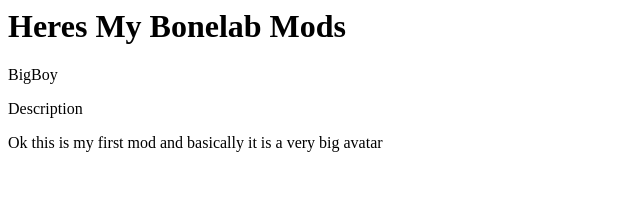
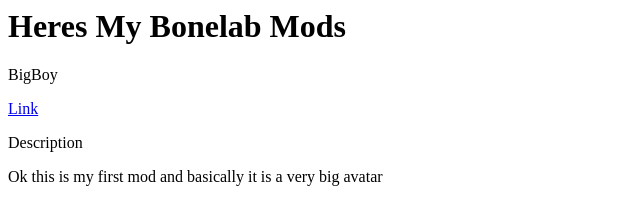
Before and after one commit to Jakedeee/jakedeee.github.io, a plain HTML site: page index.html in a window 1280 px wide. Shown: the whole page, without its empty margins (0-640 px from the left). Drawn offline with Linux system fonts and the light colour scheme.

Commit message:
Update index.html

```diff
--- a/index.html
+++ b/index.html
@@ -6,7 +6,7 @@
 <body>
 
 
-  <p>BigBoy</p>
+  <p>BigBoy</p> <a href="https://drive.google.com/drive/folders/1jQx3eJ5Vvu2v1hFl8GB-lEUPOgcWENYi?usp=share_link">Link</a>
 
 
   <p>Description</p>
```
